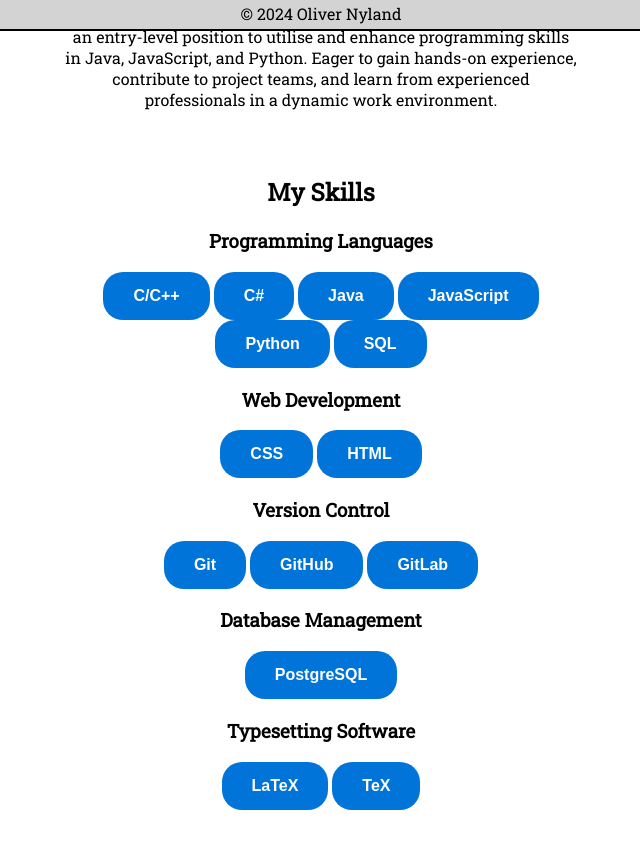
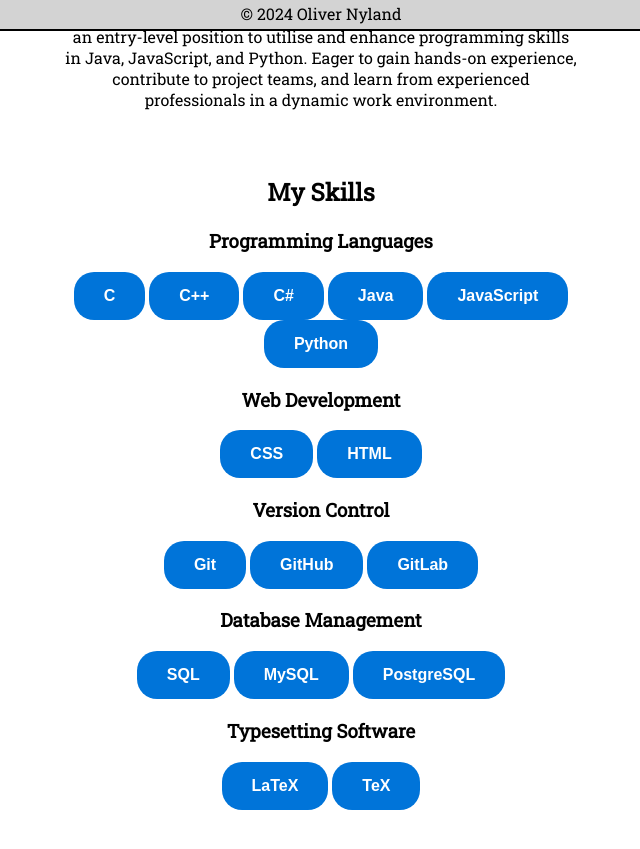
Before and after one commit to olivergn/olivergn.github.io, a plain HTML site: page index.html in a window 1280 px wide. Shown: the part 769-1618 px from the top of the page, without its empty margins (319-959 px from the left). Drawn offline with Linux system fonts and the light colour scheme.

Commit message:
Add new skills to skill list and rearrange others

```diff
--- a/index.html
+++ b/index.html
@@ -46,12 +46,12 @@
     <div class="content center-content center-text fade-in">
         <h2>My Skills</h2>
         <h3>Programming Languages</h3>
-        <button class="blue-button">C/C++</button>
+        <button class="blue-button">C</button>
+        <button class="blue-button">C++</button>
         <button class="blue-button">C#</button>
         <button class="blue-button">Java</button>
         <button class="blue-button">JavaScript</button>
         <button class="blue-button">Python</button>
-        <button class="blue-button">SQL</button>
         <h3>Web Development</h3>
         <button class="blue-button">CSS</button>
         <button class="blue-button">HTML</button>
@@ -60,6 +60,8 @@
         <button class="blue-button">GitHub</button>
         <button class="blue-button">GitLab</button>
         <h3>Database Management</h3>
+        <button class="blue-button">SQL</button>
+        <button class="blue-button">MySQL</button>
         <button class="blue-button">PostgreSQL</button>
         <h3>Typesetting Software</h3>
         <button class="blue-button">LaTeX</button>
```
